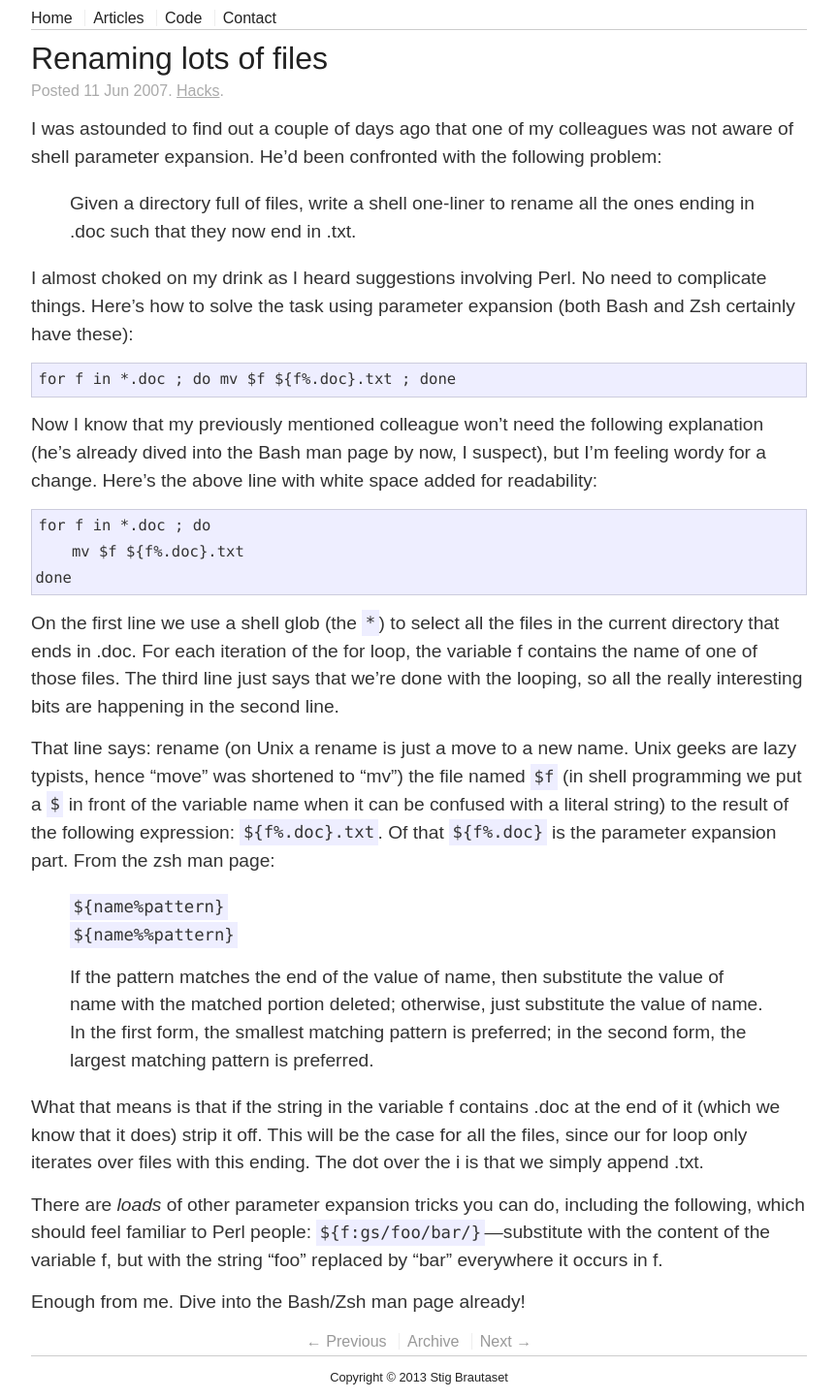
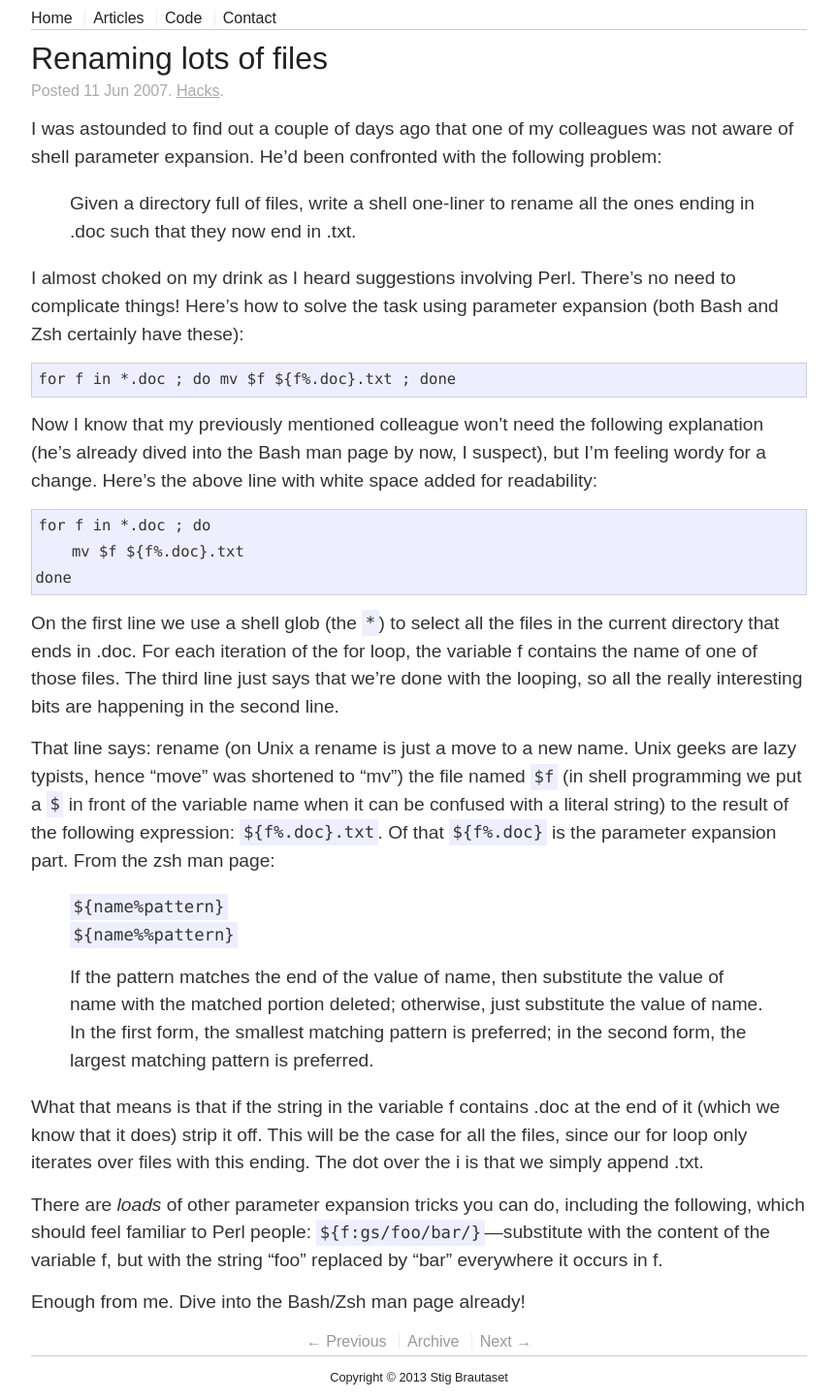
Before and after one commit to stig/www.brautaset.org, a Jekyll site: the page built from _posts/2007-06-11-renaming-lots-of-files.md, in a window 1280 px wide. Shown: the whole page at 97% size, without its empty margins (208-1071 px from the left). Built offline with Jekyll 4.4.1, drawn with Linux system fonts in a browser that asks for light colours.

Commit message:
Re-tag a little

```diff
--- a/_posts/2007-06-11-renaming-lots-of-files.md
+++ b/_posts/2007-06-11-renaming-lots-of-files.md
@@ -11,9 +11,9 @@ of shell parameter expansion. He'd been confronted with the following problem:
 > Given a directory full of files, write a shell one-liner to rename all the ones ending
 > in .doc such that they now end in .txt.
 
-I almost choked on my drink as I heard suggestions involving Perl. No need to complicate
-things. Here's how to solve the task using parameter expansion (both Bash and Zsh
-certainly have these):
+I almost choked on my drink as I heard suggestions involving Perl. There's no need to
+complicate things! Here's how to solve the task using parameter expansion (both Bash and
+Zsh certainly have these):
 
     for f in *.doc ; do mv $f ${f%.doc}.txt ; done
 
```
Also changed, not shown: _posts/2006-08-12-rise-of-the-machine.md (+1 -1 lines), _posts/2007-06-15-piping-to-sh.md (+1 -1 lines), _posts/2007-09-22-embedding-cocoa-frameworks.md (+1 -1 lines), _posts/2008-10-01-resizeable-grid-of-calayers.md (+1 -1 lines), _posts/2013-02-23-real-custom-rank-keys.md (+1 -1 lines).
